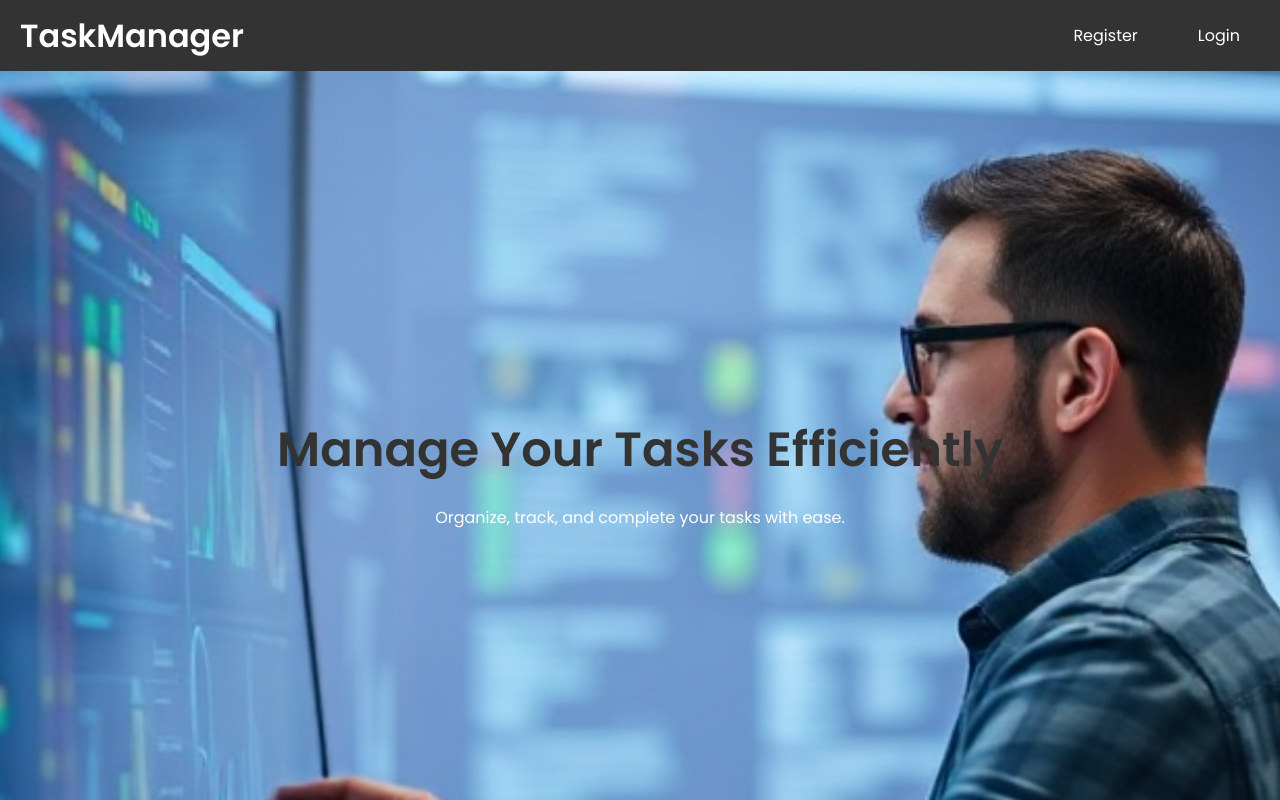
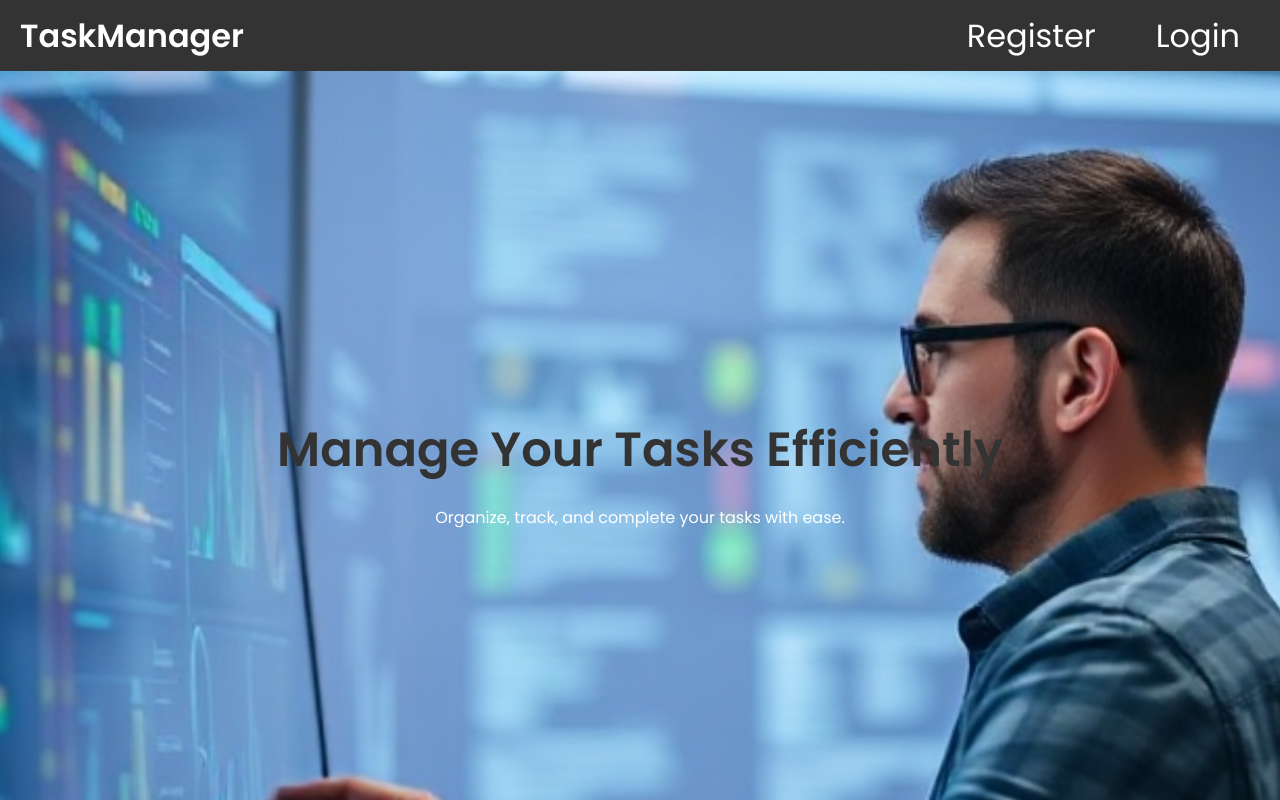
Before and after one commit to Explorer1905/Task_Manager, a PHP site: page /index.php in a window 1280 px wide. Run offline with PHP 8.4, Linux system fonts and the light colour scheme.

Commit message:
Add files via upload

```diff
--- a/style.css
+++ b/style.css
@@ -108,7 +108,7 @@ nav {
 
 .nav-container ul li a {
     color: white;
-    font-size: 1rem;
+    font-size: 2rem;
     padding: 8px 20px;
     text-decoration: none;
     font-weight: 500;
```
